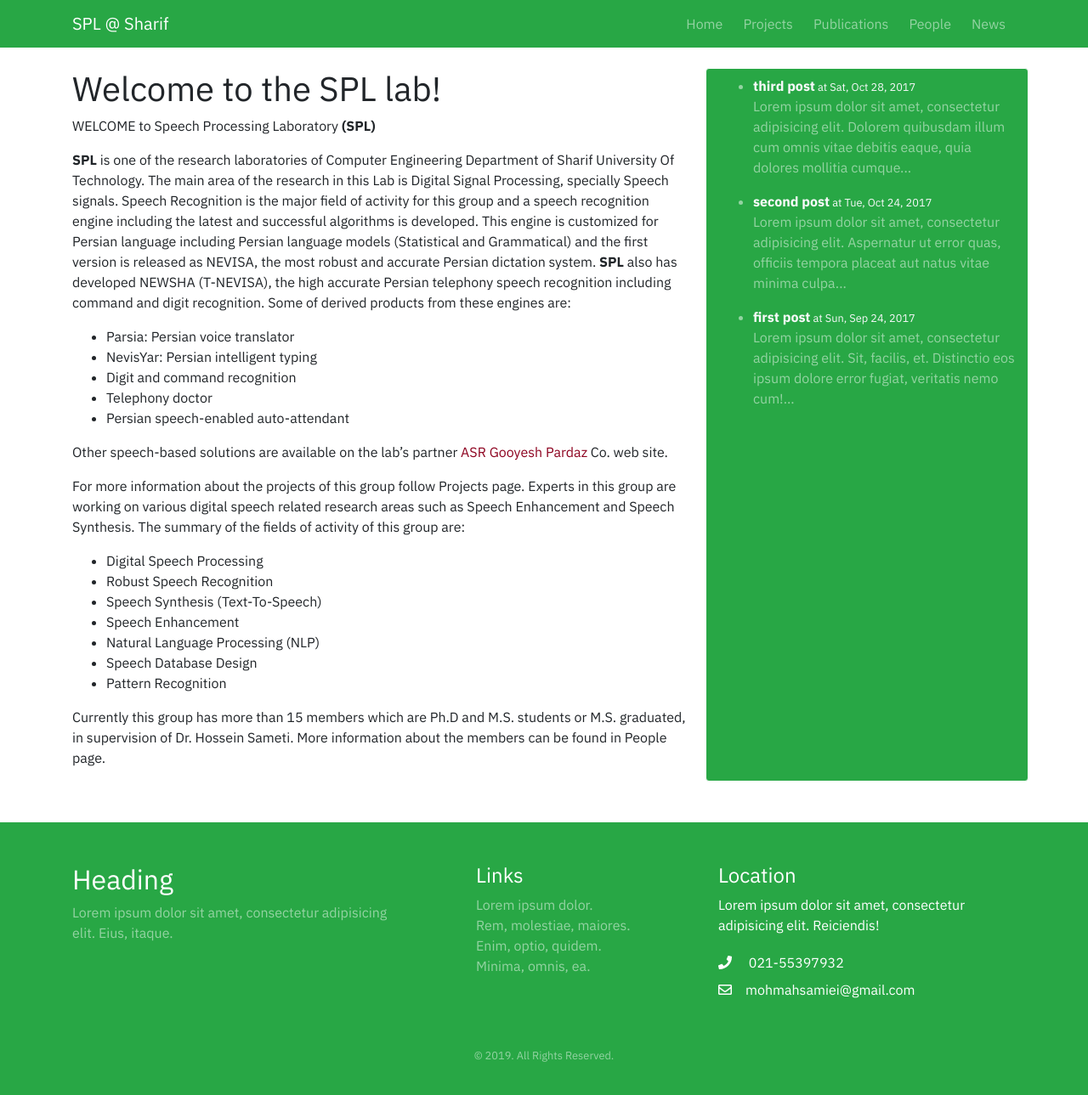
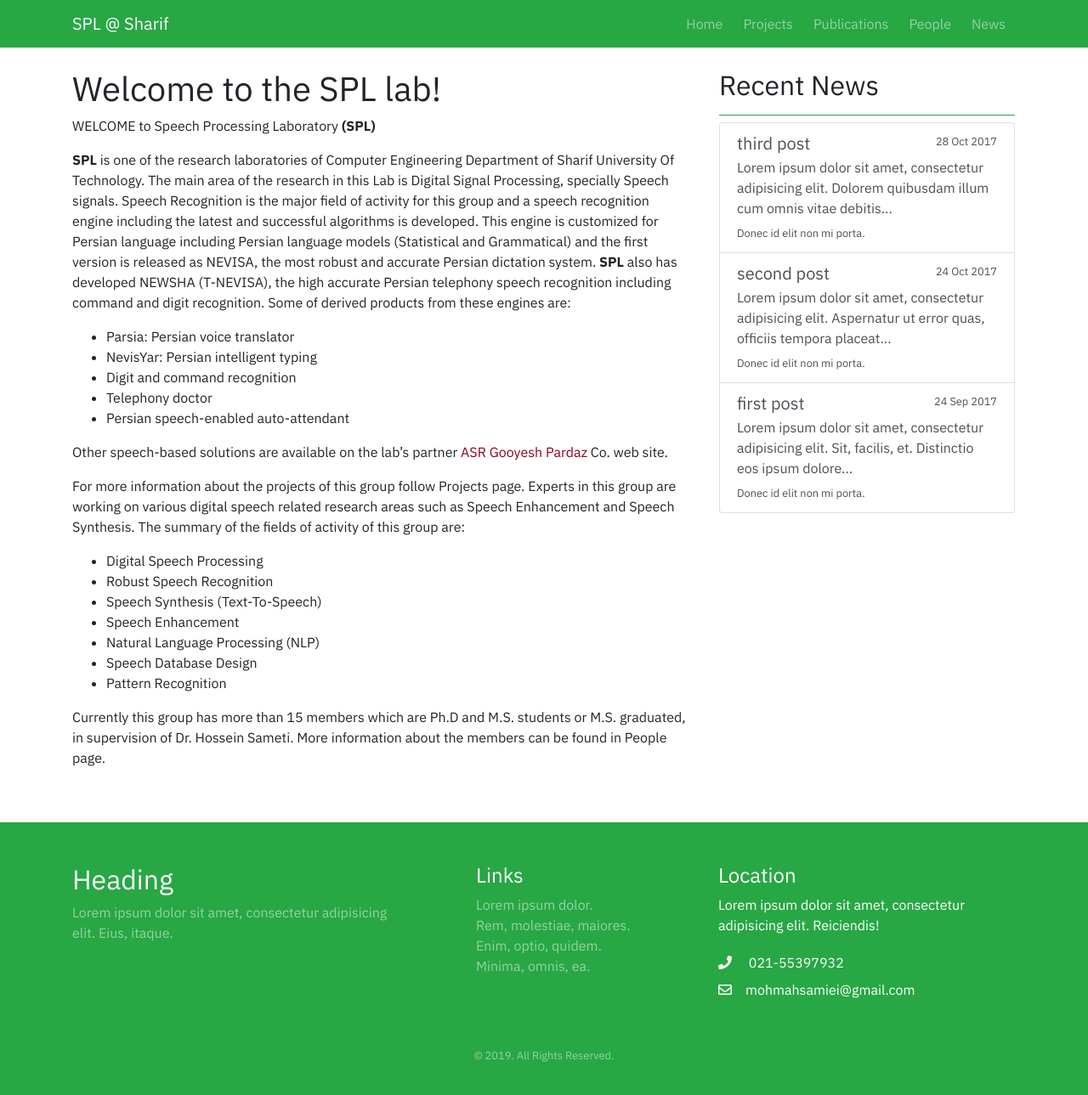
Before and after one commit to mmsamiei/spl-site, a Jekyll site: the page built from _pages/home.md, in a window 1280 px wide and 1317 px high. Shown: the top 1289 px of the window at 85% size. Built offline with Jekyll 4.4.1, drawn with Linux system fonts in a browser that asks for light colours; nearby versions of some CDN libraries.

Commit message:
fix news section in home layout

```diff
--- a/_layouts/home-layout.html
+++ b/_layouts/home-layout.html
@@ -6,16 +6,24 @@ layout: default
   <h1 class="pd-2 pt-4">Welcome to the SPL lab!</h1>
   {{content}}
 </div>
-<div id="newsid" class="col-sm-4 mt-4 bg-success text-white-50 border border-white rounded">
-  <ul>
+<div id="newsid" class="col-sm-4 mt-4 border border-white rounded">
+  <h2 class="border-bottom border-success pb-3">
+    Recent News
+  </h2>
+
+  <div class="list-group">
     {% assign sorted = (site.posts | sort: 'date') | reverse %}
-    {% for post in sorted limit:9 %}
-    <li class="mt-2">
-      <a href="{{ post.url }}" class="text-light"><strong>{{ post.title }}<small class="m-0"> at {{ post.date | date: "%a, %b %d, %Y" }}</small></strong></a>
-      <p>
-        {{ post.excerpt | strip_html | truncatewords:20 }}
-      </p>
-    </li>
+    {% for post in sorted limit:5 %}
+    <a href="#" class="list-group-item list-group-item-action flex-column align-items-start">
+      <div class="d-flex w-100 justify-content-between">
+        <h5 class="mb-1">{{ post.title }}</h5>
+        <small>{{ post.date | date_to_string }}</small>
+      </div>
+      <p class="mb-1"> {{ post.excerpt | strip_html | truncatewords:15 }} </p>
+      <small>Donec id elit non mi porta.</small>
+    </a>
     {% endfor %}
-  </ul>
+
+  </div>
+
 </div>
```
Also changed, not shown: 1 other file.
